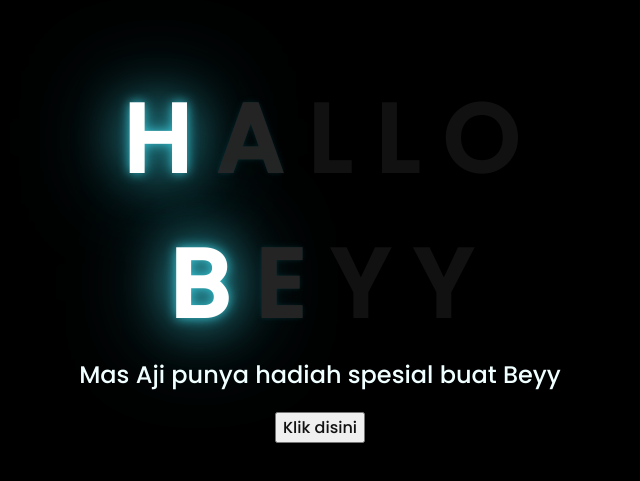
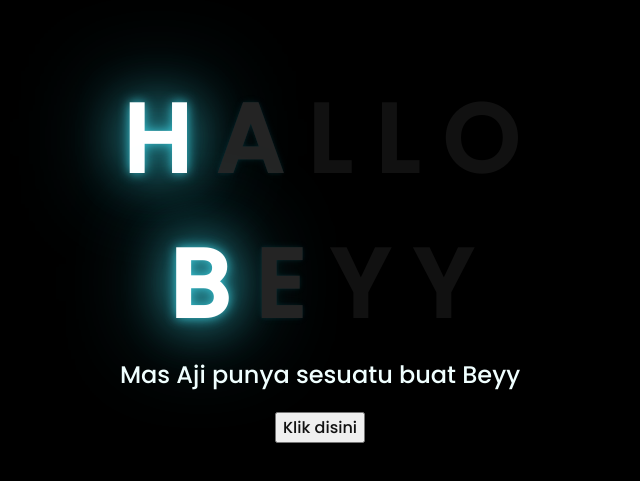
Before and after one commit to ajieshafa/baby, a plain HTML site: page index.html in a window 1280 px wide. Shown: the part 153-634 px from the top of the page, without its empty margins (328-968 px from the left). Drawn offline with Linux system fonts and the light colour scheme.

Commit message:
second commit

```diff
--- a/index.html
+++ b/index.html
@@ -26,7 +26,7 @@
 
     </div>
     <div class="description">
-        <span>Mas Aji punya hadiah spesial buat Beyy</span>
+        <span>Mas Aji punya sesuatu buat Beyy</span>
     </div>
     <div class="button">
         <button>
```
